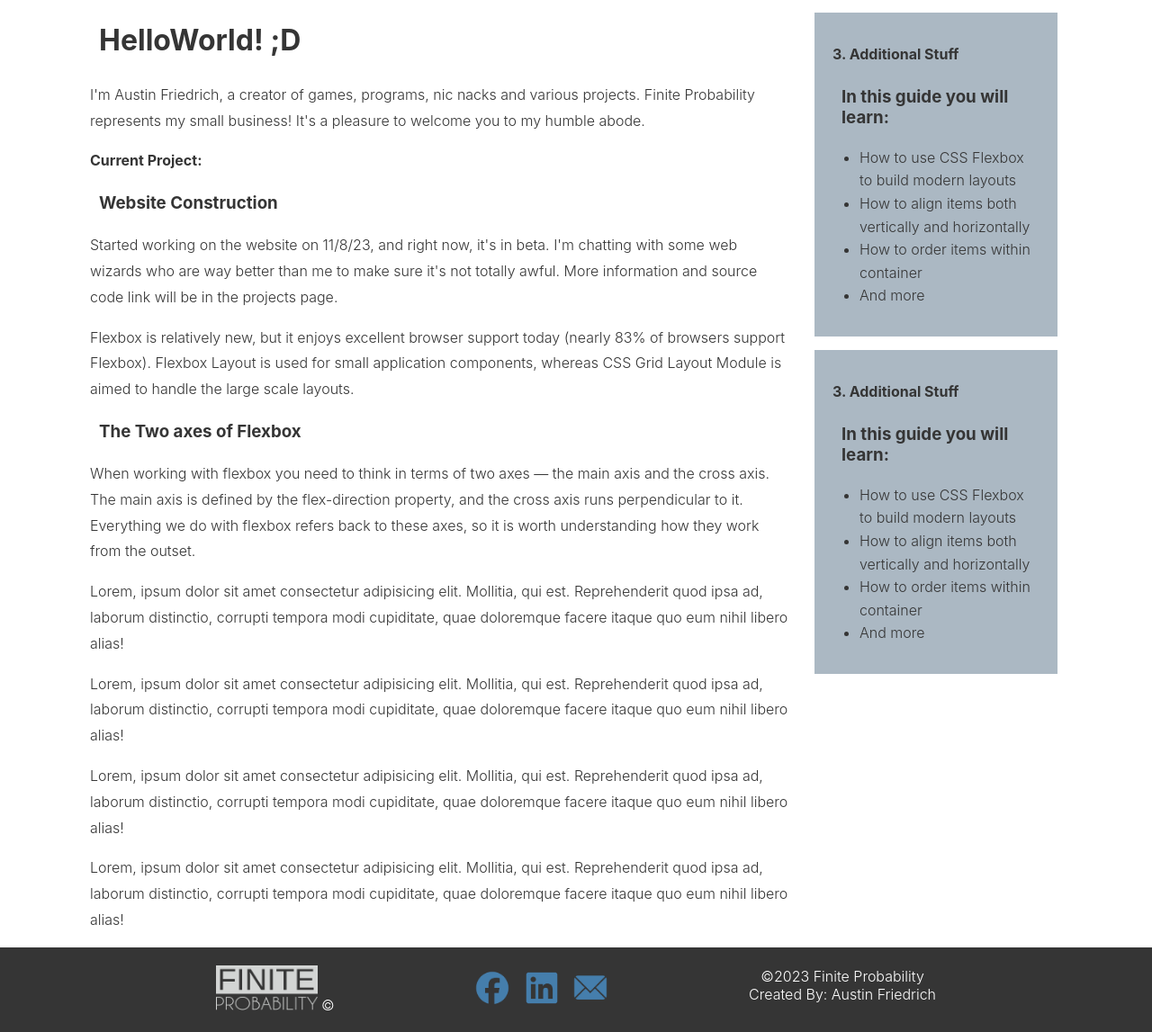
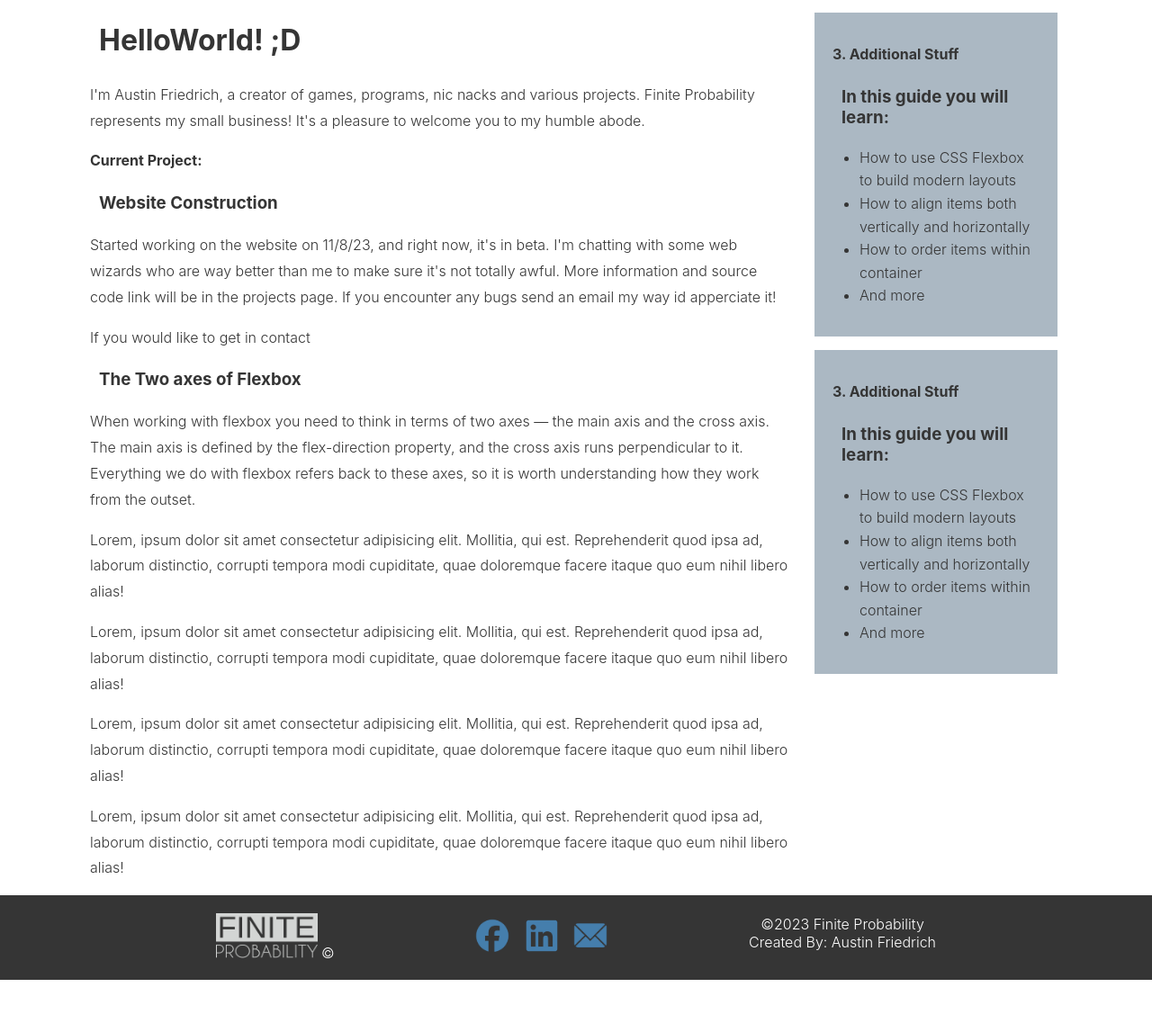
Before and after one commit to friedrau/friedrau.github.io, a PHP site: page /index.html in a window 1280 px wide. Shown: the part 261-1408 px from the top of the page at 90% size. After the commit the page ends 1350 px from the top, so only its background shows below. Run offline with PHP 8.4, Linux system fonts and the light colour scheme.

Commit message:
Sizing Problem

```diff
--- a/app.css
+++ b/app.css
@@ -131,7 +131,6 @@
 	display: none;
 	position: absolute;
 	background-color: #457EAC;
-	min-width: 160px;
 	box-shadow: 0px 8px 16px 0px rgba(0,0,0,0.2);
 	z-index: 1;
 	margin-top: 400px;
@@ -250,7 +249,7 @@ img#animatedImage {
 div#wrapper {
 	float: left;
 	width: 100%;
-	min-width: 600px;
+	min-width: 800px;
 	background-color: #ffffff;
 	display: flex;
 }
--- a/index.html
+++ b/index.html
@@ -83,10 +83,9 @@
                 <p><strong>Current Project: </strong></p>
                 <h3>Website Construction</h3>
                 <p> Started working on the website on 11/8/23, and right now, it's in beta. I'm chatting with some web wizards who are way better than me to make sure it's not totally awful. More information and source code link will be in the projects page.
+                  If you encounter any bugs send an email my way id apperciate it!
                 </p>
-                <p>Flexbox is relatively new, but it enjoys excellent browser support today (nearly 83% of browsers support
-                    Flexbox). Flexbox Layout is used for small application components, whereas CSS Grid Layout Module is
-                    aimed to handle the large scale layouts.
+                <p>If you would like to get in contact
                 </p>
                 <h3>The Two axes of Flexbox</h3>
                 <p>When working with flexbox you need to think in terms of two axes — the main axis and the cross axis. The
```
